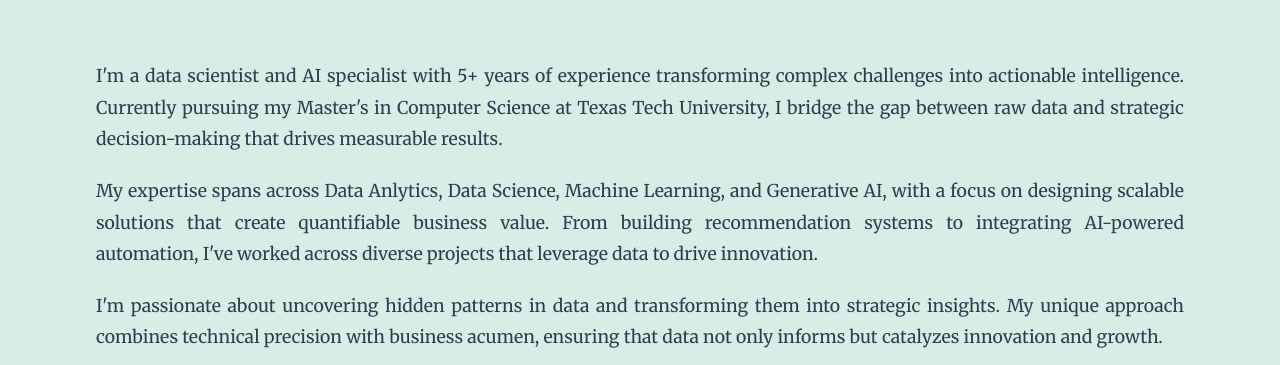
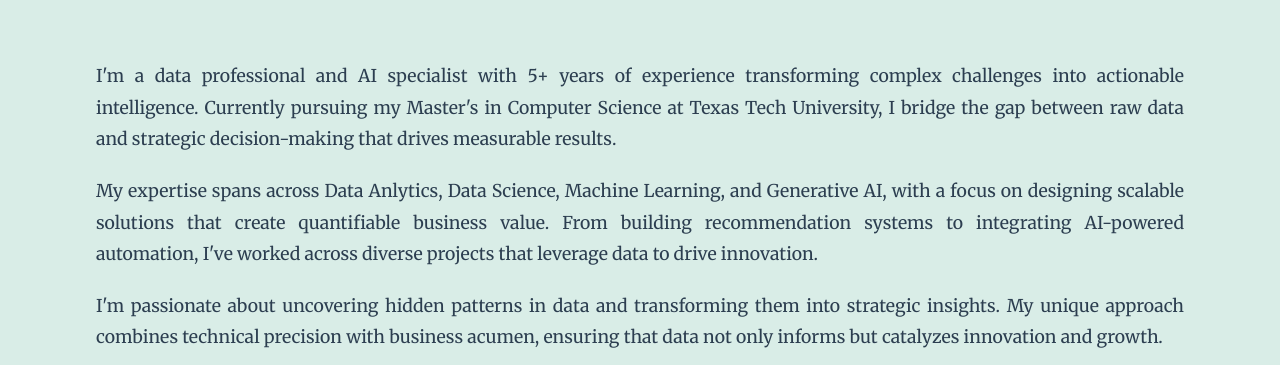
Before and after one commit to NithishAjju/Portfolio-Website, a plain HTML site: page index.html in a window 1280 px wide. Shown: the part 732-1097 px from the top of the page. Drawn offline with Linux system fonts and the light colour scheme; a web font is replaced by a local one.

Commit message:
changed about section

```diff
--- a/index.html
+++ b/index.html
@@ -78,7 +78,7 @@
           <h2 class="section-title">About Me</h2>
           <div class="about-text">
               <p class="about-intro">
-                  I'm a data scientist and AI specialist with 5+ years of experience transforming complex challenges into actionable intelligence. Currently pursuing my Master's in Computer Science at Texas Tech University, I bridge the gap between raw data and strategic decision-making that drives measurable results.
+                  I'm a data professional and AI specialist with 5+ years of experience transforming complex challenges into actionable intelligence. Currently pursuing my Master's in Computer Science at Texas Tech University, I bridge the gap between raw data and strategic decision-making that drives measurable results.
               </p>
 
               <p class="about-details">
```
